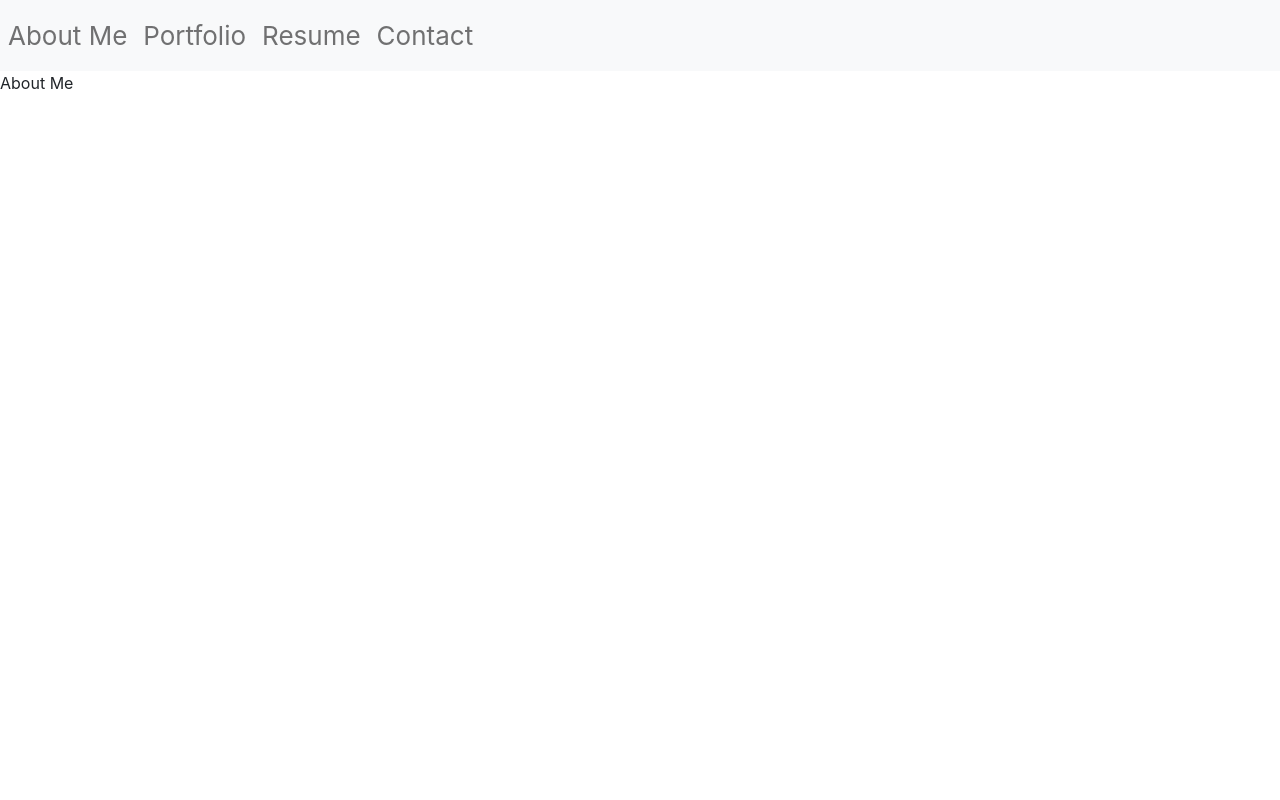
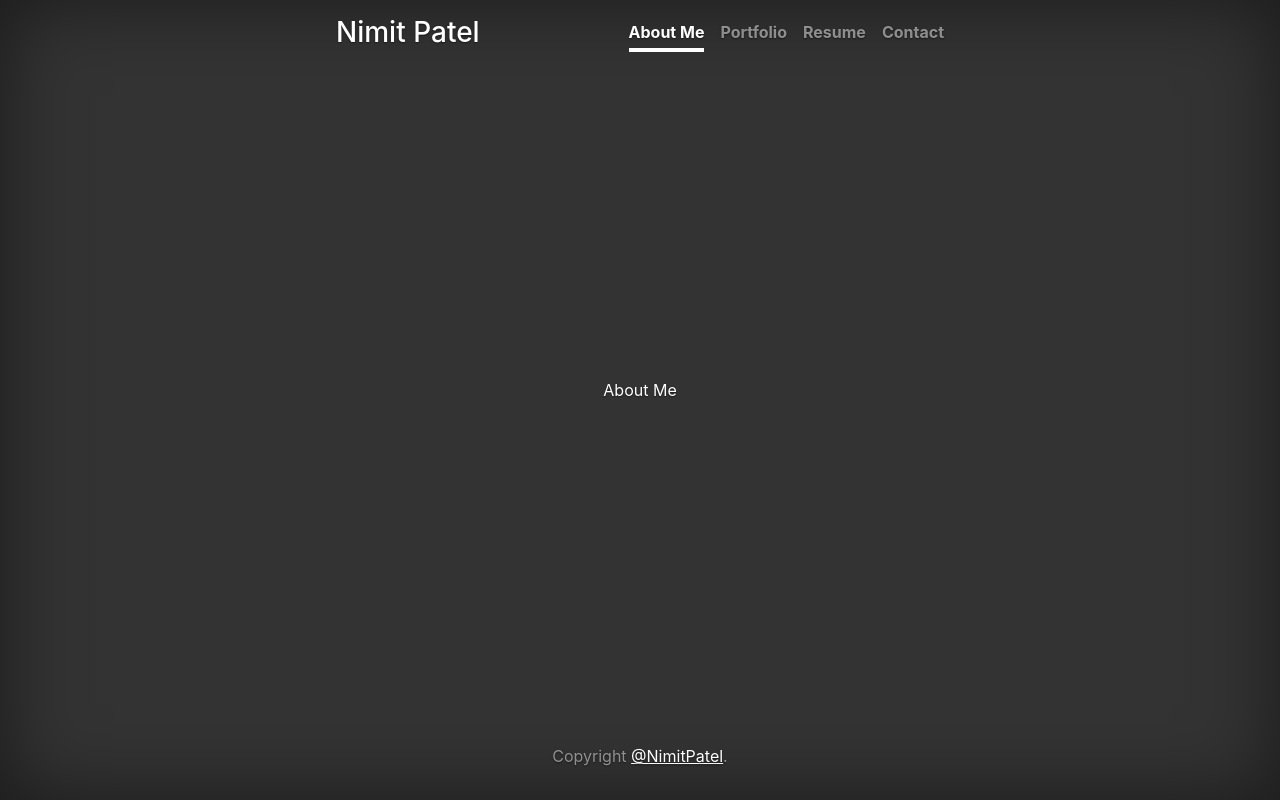
Before and after one commit to Np23295/portfolio-app, a React (Create React App) app: page / in a window 1280 px wide. Built offline with nearby package versions, Linux system fonts and the light colour scheme.

Commit message:
Fixed UI and some refactoring

```diff
--- a/src/App.css
+++ b/src/App.css
@@ -9,12 +9,6 @@
   pointer-events: none;
 }
 
-@media (prefers-reduced-motion: no-preference) {
-  .App-logo {
-    animation: App-logo-spin infinite 20s linear;
-  }
-}
-
 .App-header {
   background-color: #282c34;
   width: 100vw;
@@ -23,13 +17,9 @@
   align-items: center;
   justify-content: center;
   font-size: calc(10px + 2vmin);
-  color: white;
 }
 
 nav {
-  width: inherit;
-  color: #282c34;
-  text-align: right;
   cursor: pointer;
 }
 
--- a/src/App.js
+++ b/src/App.js
@@ -10,21 +10,24 @@
   const [selectedNav, setSelectedNav] = useState({
     'title': 'About Me',
     'path': ''
-});
+  });
 
   return (
-    <div className="App">
-      <header className="App-header">
+    <div className="text-center cover-container d-flex h-100 p-3 mx-auto flex-column">
+      {/* Header */}
         <Header selectedNav={selectedNav} setSelectedNav={setSelectedNav}></Header>
-      </header>
-      <section>
-        {selectedNav.title === 'About Me' && <AboutMe/>}
-        {selectedNav.title === 'Portfolio' && <Portfolio/>}
-        {selectedNav.title === 'Resume' && <Resume/>}
-        {selectedNav.title === 'Contact' && <Contact/>}
-      </section>
-      <footer>
-
+      {/* Page content */}
+      <main>
+        {selectedNav.title === 'About Me' && <AboutMe />}
+        {selectedNav.title === 'Portfolio' && <Portfolio />}
+        {selectedNav.title === 'Resume' && <Resume />}
+        {selectedNav.title === 'Contact' && <Contact />}
+      </main>
+      {/* Footer Content */}
+      <footer className="mastfoot mt-auto">
+        <div className="inner">
+          <p>Copyright <a href="#">@NimitPatel</a>.</p>
+        </div>
       </footer>
     </div>
   );
--- a/src/components/Header/Nav/index.js
+++ b/src/components/Header/Nav/index.js
@@ -31,15 +31,13 @@
     }
 
 
-    return (<div className="collapse navbar-collapse" id="navbarText">
-        <ul className="navbar-nav mr-auto">
+    return (<div className="d-flex collapse navbar-collapse" id="navbarText">
+
         {
-                menuItems.map((menu, i) => (<li key={menu.title} className={`nav-item ${menu.title === menu.title && 'active'
-            }`}>
-                    <a className="nav-link" onClick={($event) => handleActiveNav($event, menu)}>{menu.title}</a>
-                </li>))
+            menuItems.map((menu, i) => (
+                <a key={menu.title} className={`nav-link ${menu.title === selectedNav.title && 'active'}`}  onClick={($event) => handleActiveNav($event, menu)}>{menu.title}</a>
+            ))
         }
-        </ul>
     </div>
     );
 }
--- a/src/components/Header/index.js
+++ b/src/components/Header/index.js
@@ -5,9 +5,14 @@
 let Header = (props) => {
     const { selectedNav, setSelectedNav } = props;
     return (
-        <nav className="navbar navbar-expand-lg navbar-light bg-light">
+        <header className="masthead mb-auto">
+        <div className="inner">
+          <h3 className="masthead-brand">Nimit Patel</h3>
+          <nav className="nav nav-masthead justify-content-center">
             <Nav selectedNav={selectedNav} setSelectedNav={setSelectedNav}></Nav>
-      </nav >
+            </nav >
+        </div>
+        </header>
     );
 }
 
--- a/src/index.css
+++ b/src/index.css
@@ -1,5 +1,51 @@
+
+code {
+  font-family: source-code-pro, Menlo, Monaco, Consolas, 'Courier New',
+    monospace;
+}
+
+/*
+ * Globals
+ */
+
+/* Links */
+a,
+a:focus,
+a:hover {
+  color: #fff;
+}
+
+/* Custom default button */
+.btn-secondary,
+.btn-secondary:hover,
+.btn-secondary:focus {
+  color: #333;
+  text-shadow: none; /* Prevent inheritance from `body` */
+  background-color: #fff;
+  border: .05rem solid #fff;
+}
+
+
+/*
+ * Base structure
+ */
+
+html,
+body {
+  height: 100%;
+  background-color: #333;
+}
 
 body {
+  display: -ms-flexbox;
+  display: -webkit-box;
+  display: flex;
+  -ms-flex-pack: center;
+  -webkit-box-pack: center;
+  justify-content: center;
+  color: #fff;
+  text-shadow: 0 .05rem .1rem rgba(0, 0, 0, .5);
+  box-shadow: inset 0 0 5rem rgba(0, 0, 0, .5);
   margin: 0;
   font-family: -apple-system, BlinkMacSystemFont, 'Segoe UI', 'Roboto', 'Oxygen',
     'Ubuntu', 'Cantarell', 'Fira Sans', 'Droid Sans', 'Helvetica Neue',
@@ -8,7 +54,68 @@
   -moz-osx-font-smoothing: grayscale;
 }
 
-code {
-  font-family: source-code-pro, Menlo, Monaco, Consolas, 'Courier New',
-    monospace;
+.cover-container {
+  width: 50vw;
 }
+
+/*
+ * Header
+ */
+.masthead {
+  margin-bottom: 2rem;
+}
+
+.masthead-brand {
+  margin-bottom: 0;
+}
+
+.nav-masthead .nav-link {
+  padding: .25rem 0;
+  font-weight: 700;
+  color: rgba(255, 255, 255, .5);
+  background-color: transparent;
+  border-bottom: .25rem solid transparent;
+}
+
+.nav-masthead .nav-link:hover,
+.nav-masthead .nav-link:focus {
+  border-bottom-color: rgba(255, 255, 255, .25);
+}
+
+.nav-masthead .nav-link + .nav-link {
+  margin-left: 1rem;
+}
+
+.nav-masthead .active {
+  color: #fff;
+  border-bottom-color: #fff;
+}
+
+@media (min-width: 48em) {
+  .masthead-brand {
+    float: left;
+  }
+  .nav-masthead {
+    float: right;
+  }
+}
+
+
+/*
+ * Cover
+ */
+.cover {
+  padding: 0 1.5rem;
+}
+.cover .btn-lg {
+  padding: .75rem 1.25rem;
+  font-weight: 700;
+}
+
+
+/*
+ * Footer
+ */
+.mastfoot {
+  color: rgba(255, 255, 255, .5);
+}
```
Lines whose indentation alone changed are shown as unchanged.
